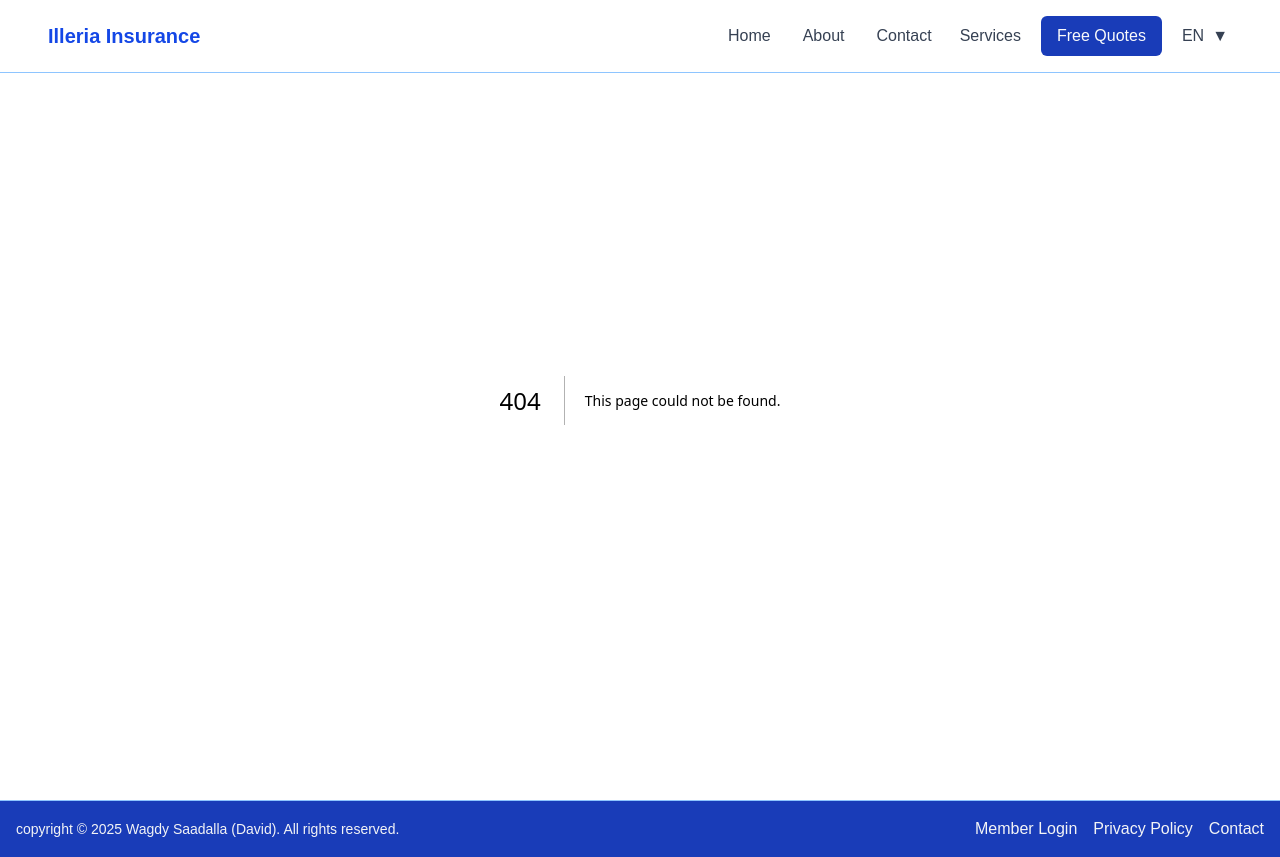
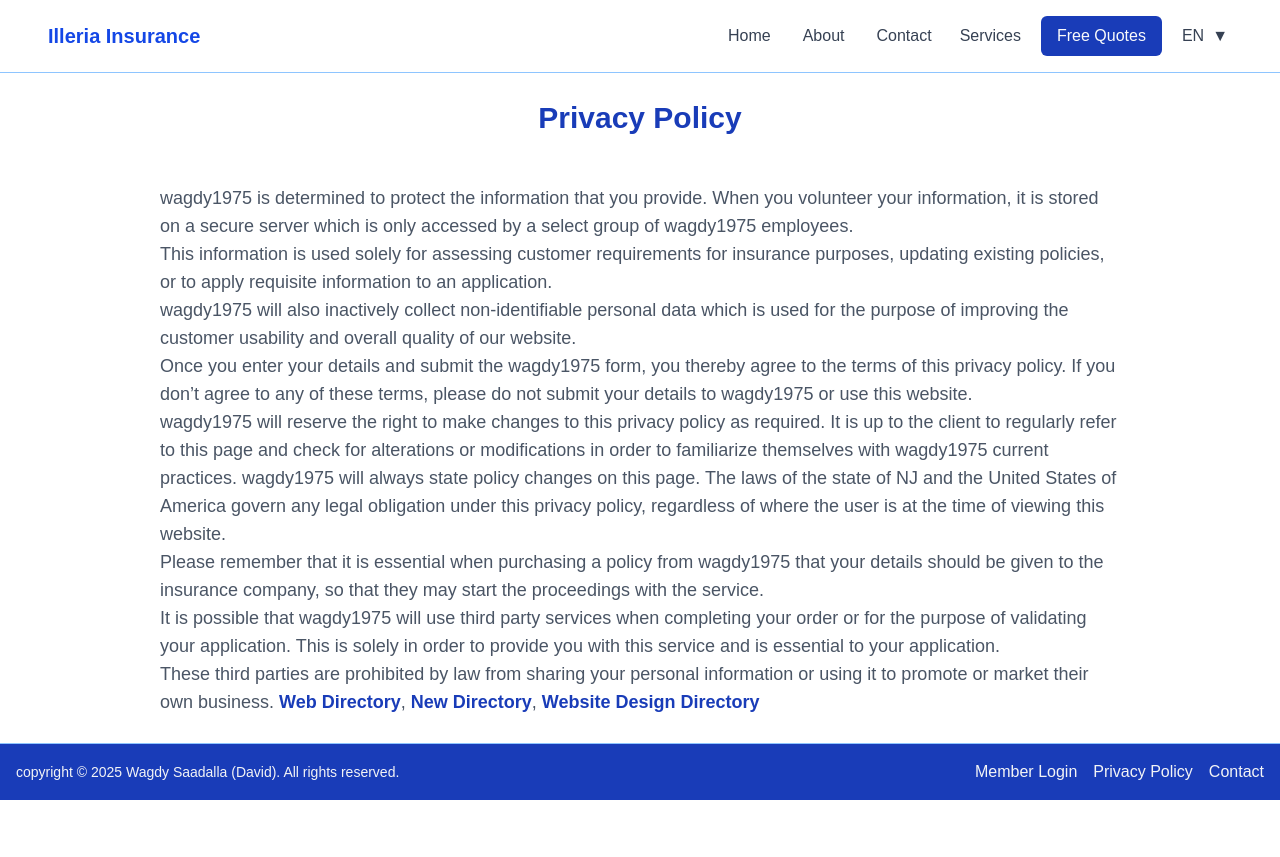
Before and after one commit to Felobateer/Illeria_Insurance, a Next.js app: page /privacy-policy in a window 1280 px wide. Before the commit this address had no page. After the commit the page ends 800 px from the top, so only its background shows below. Built offline with nearby package versions, Linux system fonts and the light colour scheme.

Commit message:
add policy page

```diff
--- a/app/components/footer.js
+++ b/app/components/footer.js
@@ -4,11 +4,11 @@ import ContactForm from "./contact-form";
 import DropdownMenu from "./dropdown-menu";
 import CustomModal from "./modal";
 import { useState } from "react";
-
+import { useRouter } from "next/navigation";
 
 export default function Footer() {
+    const router = useRouter();
     const [showContact, setShowContact] = useState(false);
-    const [showPolicy, setShowPolicy] = useState(false);
 
 
     return (
@@ -17,37 +17,12 @@ export default function Footer() {
             <p className={styles.footer.text}>copyright © 2025 Wagdy Saadalla (David). All rights reserved.</p>
             <div className={styles.footer.socialIcons}>
                 <a href="#" className={styles.footer.icon}>Member Login</a>
-                <a href="#" className={styles.footer.icon} onClick={() => setShowPolicy(!showPolicy)}>Privacy Policy</a>
+                <a href="#" className={styles.footer.icon} onClick={() => router.push('/privacy-policy')}>Privacy Policy</a>
                 <button href="#" onClick={() => setShowContact(!showContact)} className={styles.footer.icon}>Contact</button>
                 <CustomModal isOpen={showContact} onClose={() => setShowContact(false)}>
                     <ContactForm />
                 </CustomModal>
-                <CustomModal isOpen={showPolicy} onClose={() => setShowPolicy(false)}>
-                    <div className={styles.footer.policyContent}>
-                        <h2 className={styles.footer.title}>Privacy Policy</h2>
-                        <p className={styles.footer.description}>
-                        wagdy1975 is determined to protect the information that you provide. When you volunteer your information, it is stored on a secure server which is only accessed by a select group of wagdy1975 employees.
-                        <br />
-                        This information is used solely for assessing customer requirements for insurance purposes, updating existing policies, or to apply requisite information to an application.
-                        <br />
-                        wagdy1975 will also inactively collect non-identifiable personal data which is used for the purpose of improving the customer usability and overall quality of our website.
-                        <br />
-                        Once you enter your details and submit the wagdy1975 form, you thereby agree to the terms of this privacy policy. If you don’t agree to any of these terms, please do not submit your details to wagdy1975 or use this website.
-                        <br />
-                        wagdy1975 will reserve the right to make changes to this privacy policy as required. It is up to the client to regularly refer to this page and check for alterations or modifications in order to familiarize themselves with wagdy1975 current practices. wagdy1975 will always state policy changes on this page. The laws of the state of NJ and the United States of America govern any legal obligation under this privacy policy, regardless of where the user is at the time of viewing this website.
-                        <br />
-                        Please remember that it is essential when purchasing a policy from wagdy1975 that your details should be given to the insurance company, so that they may start the proceedings with the service.
-                        <br />
-                        It is possible that wagdy1975 will use third party services when completing your order or for the purpose of validating your application. This is solely in order to provide you with this service and is essential to your application.
-                        <br />
-                        These third parties are prohibited by law from sharing your personal information or using it to promote or market their own business.
-                        <a href="https://www.inwebsitebuilder.com/directory" className={styles.aboutme.highlight}> Web Directory</a>,
-                        <a href="https://www.inwebsitebuilder.com/florida/directory" className={styles.aboutme.highlight}> New Directory</a>,
-                        <a href="https://www.inwebsitebuilder.com/website/directory" className={styles.aboutme.highlight}> Website Design Directory</a>
-                        </p>
-                        <button onClick={() => setShowPolicy(false)} className={styles.footer.button}>Close</button>
-                    </div>
-                </CustomModal>
+
             </div>
         </div>
         </footer>
--- a/app/layout.js
+++ b/app/layout.js
@@ -2,6 +2,7 @@ import { Geist, Geist_Mono } from "next/font/google";
 import "./globals.css";
 import Navbar  from "./components/navbar";
 import Footer from "./components/footer";
+import styles from "./styles";
 
 const geistSans = Geist({
   variable: "--font-geist-sans",
@@ -22,7 +23,7 @@ export default function RootLayout({ children }) {
   return (
     <html lang="en">
       <body
-        className={`${geistSans.variable} ${geistMono.variable} antialiased`}
+        className={`${geistSans.variable} ${geistMono.variable} antialiased ${styles.main.container}`}
       >
         <Navbar />
         {children}
--- /dev/null
+++ b/app/privacy-policy/page.jsx
@@ -0,0 +1,29 @@
+import styles from "../styles";
+
+export default function PolicyPage() {
+    return (
+        <div className={styles.footer.policyContent}>
+        <h2 className={styles.footer.title}>Privacy Policy</h2>
+        <p className={styles.footer.description}>
+        wagdy1975 is determined to protect the information that you provide. When you volunteer your information, it is stored on a secure server which is only accessed by a select group of wagdy1975 employees.
+        <br />
+        This information is used solely for assessing customer requirements for insurance purposes, updating existing policies, or to apply requisite information to an application.
+        <br />
+        wagdy1975 will also inactively collect non-identifiable personal data which is used for the purpose of improving the customer usability and overall quality of our website.
+        <br />
+        Once you enter your details and submit the wagdy1975 form, you thereby agree to the terms of this privacy policy. If you don’t agree to any of these terms, please do not submit your details to wagdy1975 or use this website.
+        <br />
+        wagdy1975 will reserve the right to make changes to this privacy policy as required. It is up to the client to regularly refer to this page and check for alterations or modifications in order to familiarize themselves with wagdy1975 current practices. wagdy1975 will always state policy changes on this page. The laws of the state of NJ and the United States of America govern any legal obligation under this privacy policy, regardless of where the user is at the time of viewing this website.
+        <br />
+        Please remember that it is essential when purchasing a policy from wagdy1975 that your details should be given to the insurance company, so that they may start the proceedings with the service.
+        <br />
+        It is possible that wagdy1975 will use third party services when completing your order or for the purpose of validating your application. This is solely in order to provide you with this service and is essential to your application.
+        <br />
+        These third parties are prohibited by law from sharing your personal information or using it to promote or market their own business.
+        <a href="https://www.inwebsitebuilder.com/directory" className={styles.aboutme.highlight}> Web Directory</a>,
+        <a href="https://www.inwebsitebuilder.com/florida/directory" className={styles.aboutme.highlight}> New Directory</a>,
+        <a href="https://www.inwebsitebuilder.com/website/directory" className={styles.aboutme.highlight}> Website Design Directory</a>
+        </p>
+    </div>
+    );
+}
--- a/app/styles.js
+++ b/app/styles.js
@@ -1,4 +1,7 @@
 const styles = {
+    main: {
+        container: 'relative flex flex-col min-h-screen bg-red-100',
+    },
     navbar: {
       container: 'fixed w-full max-w-[1440px] bg-white flex justify-between items-center leading-normal py-4 px-12 border-b border-blue-300 z-100',
       logo: 'text-blue-700 text-xl font-bold',
@@ -12,9 +15,9 @@ const styles = {
         text: 'text-gray-100 text-sm',
         socialIcons: 'flex flex-row space-x-4',
         icon: 'text-gray-100 hover:text-gray-400 transition duration-300 ease-in-out',
-        policyContent: 'p-6 h-[450px] flex flex-col justify-center overflow-y-auto',
+        policyContent: 'mt-[73px] px-40 flex flex-col flex-1 justify-center overflow-y-auto',
         title: 'text-3xl font-bold text-center text-blue-800 mb-8',
-        description: 'mt-4 text-md text-start text-gray-600',
+        description: 'mt-4 text-lg text-start text-gray-600 leading-7',
         button: "bg-blue-800 text-gray-50 px-4 py-2 rounded-md hover:bg-blue-700 transition duration-300 ease-in-out",
     },
     dropdown: {
```
